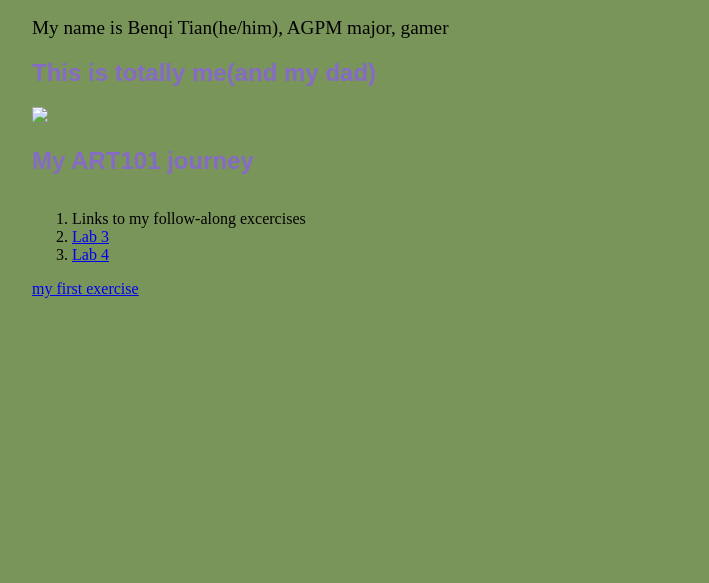
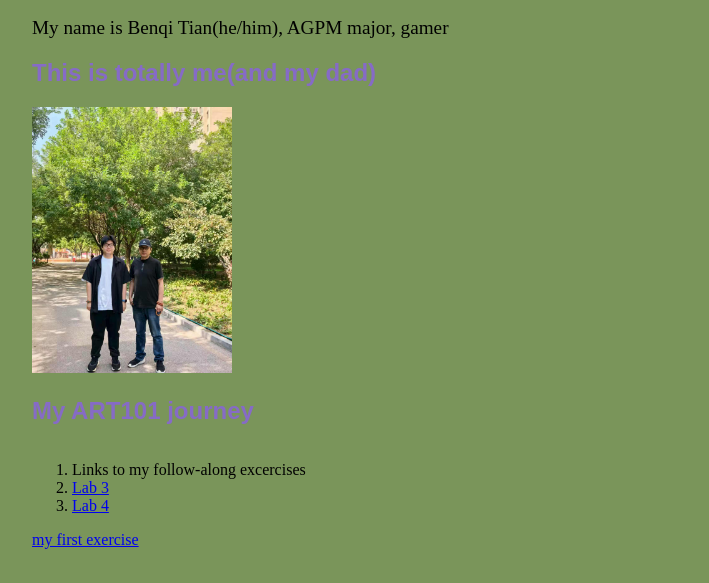
Before and after one commit to shusheng055/art101, a plain HTML site: page index.html in a window 1280 px wide. Shown: the part 169-752 px from the top of the page, without its empty margins (26-735 px from the left). Drawn offline with Linux system fonts and the light colour scheme.

Commit message:
Update index.html

```diff
--- a/index.html
+++ b/index.html
@@ -15,7 +15,7 @@
         <p>My name is Benqi Tian(he/him), AGPM major, gamer</p>
     </div>
     <h2>This is totally me(and my dad)</h2>
-    <img id="mypic" src="exercise/images/mypic.jpg">
+    <img id="mypic" src="/art101/VScode/exercise/images/mypic.jpg">
     <h2>My ART101 journey</h2>
 
     <div class="navigation">
```
